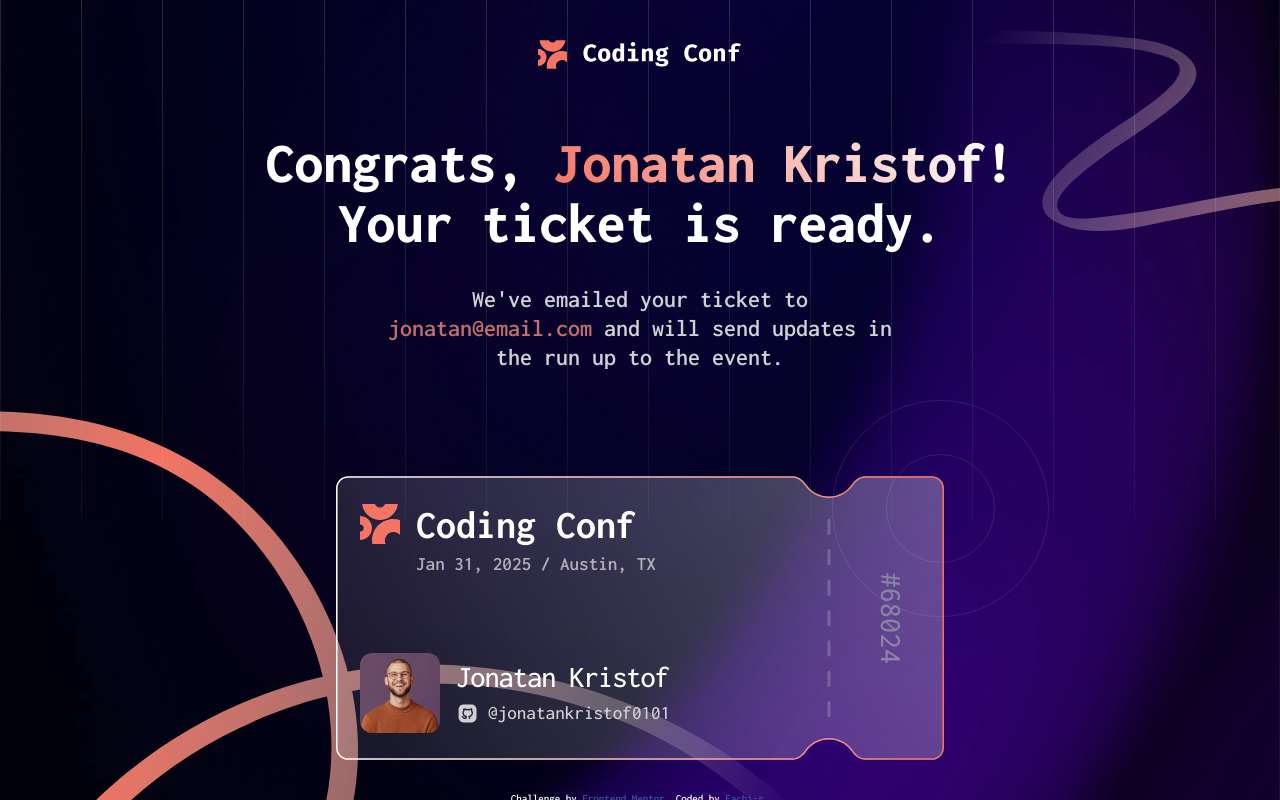
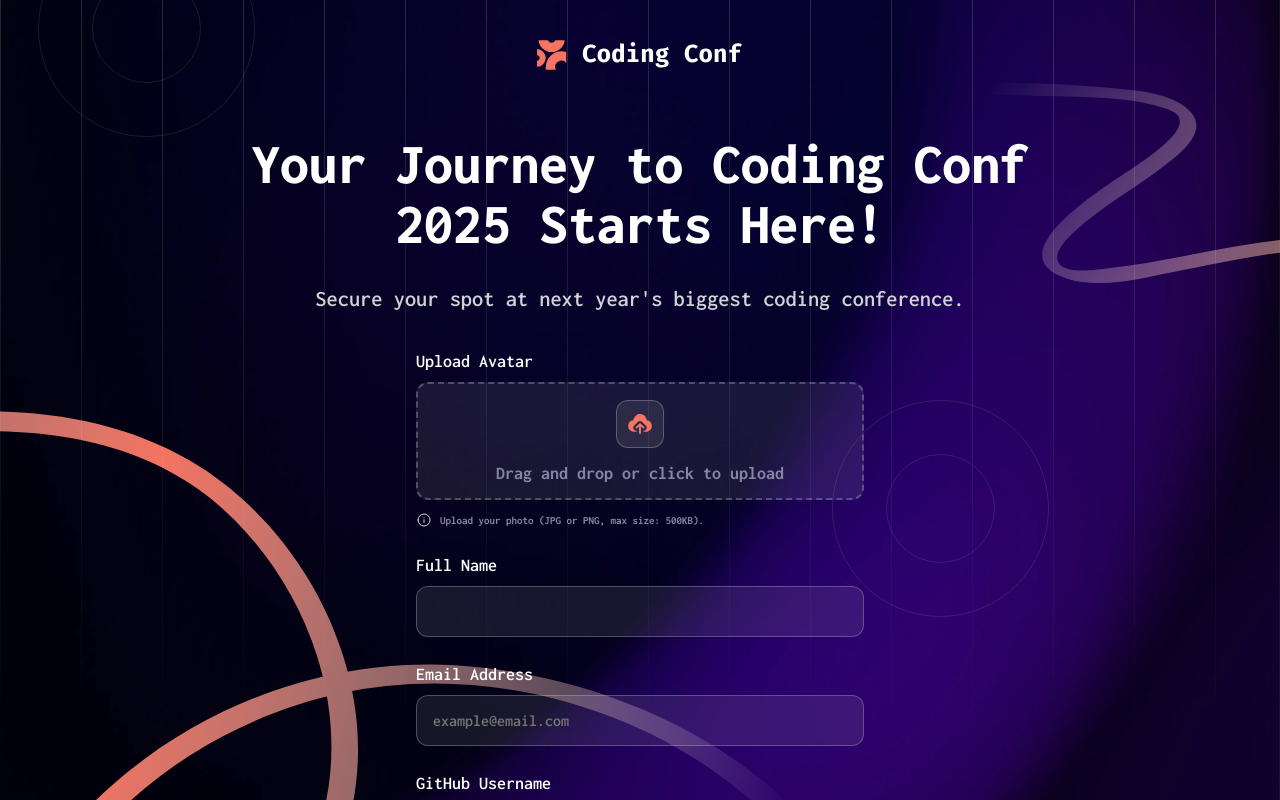
Before and after one commit to Fachi-r/conference-ticket-generator, a Svelte app: page / in a window 1280 px wide. Shown: the top 800 px of the page. Built offline with nearby package versions, Linux system fonts and the light colour scheme.

Commit message:
fix: background
- fixed bg overflow issues by setting jpg to position: fixed;
- positioned squiglies and circles for desktop and mobile.
- fix logo size on desktop
- fix avatar sizing on ticket page

```diff
--- a/src/App.svelte
+++ b/src/App.svelte
@@ -1,25 +1,25 @@
 <script lang="ts">
   // form data bindings
-  // let name = $state("");
-  // let email = $state("");
-  // let github = $state("");
-  // let avatar: string | ArrayBuffer | null = $state(null);
+  let name = $state("");
+  let email = $state("");
+  let github = $state("");
+  let avatar: string | ArrayBuffer | null = $state(null);
   let avatarInput: HTMLInputElement | null = $state(null);
   let imageEl: HTMLImageElement | null = $state(null);
 
-  let name = $state("Jonatan Kristof");
-  let email = $state("jonatan@email.com");
-  let github = $state("@jonatankristof0101");
-  let avatar: string | ArrayBuffer | null = $state("./slkjd");
+  // let name = $state("Jonatan Kristof");
+  // let email = $state("jonatan@email.com");
+  // let github = $state("@jonatankristof0101");
+  // let avatar: string | ArrayBuffer | null = $state("/images/image-avatar.jpg");
 
-  let valid = $state(true);
+  let valid = $state(false);
 
   const defaultUploadImage = "/images/icon-upload.svg";
 
   function handleUpload(
     event: Event & { currentTarget: EventTarget & HTMLInputElement },
   ) {
-    let files = event.currentTarget.files;
+    const files = event.currentTarget.files;
     if (!files) return;
 
     let file = files[0];
@@ -84,7 +84,7 @@
     <img
       class="background-image"
       src="/images/background-mobile.png"
-      alt=""
+      alt="Background"
       aria-hidden="true"
     />
   </picture>
@@ -111,6 +111,9 @@
 
   <!--patterns -->
   <div class="patterns">
+    <div class="pattern-circle">
+      <img src="/images/pattern-circle.svg" alt="" aria-hidden="true" />
+    </div>
     <div class="pattern-circle">
       <img src="/images/pattern-circle.svg" alt="" aria-hidden="true" />
     </div>
@@ -228,9 +231,8 @@
         </div>
 
         <div class="footer flex">
-          <!-- <img src={String(avatar)} alt="Avatar" /> -->
           <div class="avatar-container">
-            <img src="/images/image-avatar.jpg" alt="Avatar" />
+            <img src={String(avatar)} alt="Avatar" />
           </div>
 
           <div class="stack">
--- a/src/app.css
+++ b/src/app.css
@@ -99,7 +99,6 @@ h6 {
   position: fixed;
   width: 100%;
   height: 100%;
-  object-fit: cover;
   z-index: -10;
 
   & > * {
@@ -107,13 +106,18 @@ h6 {
   }
 
   .background-image {
+    position: fixed;
     bottom: 0;
     right: 0;
+
+    height: 100%;
+    width: 100%;
+    object-fit: cover;
   }
 
   .squiggly-line {
     &.top {
-      height: 3rem;
+      height: 3.5rem;
       top: 1.5rem;
       right: 0;
     }
@@ -128,35 +132,52 @@ h6 {
     content: "";
     position: absolute;
     width: 100vw;
-    height: 65vh;
+    height: 75rem;
     background-image: url("/images/pattern-lines.svg");
     background-repeat: repeat-x;
-    background-size: 1000px;
+    background-size: 60rem;
   }
 
   .pattern-circle {
     position: fixed;
     aspect-ratio: 1/1;
-    width: 7rem;
-    top: 70%;
-    left: 82%;
-    /* border: 1px solid red; */
+    width: 6.5rem;
+
+    &:first-of-type {
+      top: -1.75rem;
+      left: -4.25%;
+      /* border: 1px solid red; */
+    }
+    &:last-of-type {
+      top: 55%;
+      left: 85%;
+      /* border: 1px solid green; */
+    }
   }
 
   @media (width >= 720px) {
     .squiggly-line {
       &.top {
+        top: 4.75rem;
         height: unset;
       }
       &.bottom {
+        /* bottom: 6.5rem; */
         height: unset;
       }
     }
 
     .pattern-circle {
-      top: 50%;
-      left: 65%;
       width: fit-content;
+
+      &:first-of-type {
+        top: -5rem;
+        left: 3%;
+      }
+      &:last-of-type {
+        top: 50%;
+        left: 65%;
+      }
     }
 
     .patterns::after {
@@ -200,8 +221,7 @@ main {
     padding: 1.5rem 1rem;
     text-align: center;
     color: var(--color-neutral-300);
-    max-width: 48ch;
-    margin-block-end: 2.75rem;
+    /* max-width: 48ch; */
 
     span {
       color: hsl(from var(--color-orange-500) h calc(s - 10) calc(l + 5) / 80%);
@@ -216,6 +236,7 @@ main {
     background-size: contain;
     background-repeat: no-repeat;
 
+    margin-block-start: 2.75rem;
     padding: 1.125rem 1rem;
     width: calc(100% - 2rem);
     aspect-ratio: 16/7.5;
@@ -260,14 +281,16 @@ main {
 
       .footer {
         gap: 0.75rem;
+
         .avatar-container {
-          aspect-ratio: square;
+          aspect-ratio: 1/1;
           width: 2.75rem;
           border-radius: 0.5rem;
           overflow: hidden;
 
           img {
             width: 100%;
+            height: 100%;
             object-fit: cover;
           }
         }
@@ -323,7 +346,7 @@ main {
 
   @media (width >= 720px) {
     .logo {
-      height: 1.825rem;
+      height: 1.85rem;
       margin-block-start: 2.5rem;
       margin-block-end: 4rem;
     }
@@ -332,13 +355,14 @@ main {
       max-width: 30ch;
     }
     .subtitle {
-      font-size: 1.5em;
+      font-size: 1.4em;
       line-height: 1.2;
       margin-block-start: 0.5rem;
-      margin-block-end: 5rem;
+      /* font-weight: normal; */
     }
 
     .ticket {
+      margin-block-start: 5rem;
       padding: 1.75rem 1.5rem;
       .details {
         .header {
@@ -385,7 +409,6 @@ main {
       }
       .tail {
         margin-right: 0.5rem;
-
         font-size: 1.9em;
       }
     }
```
